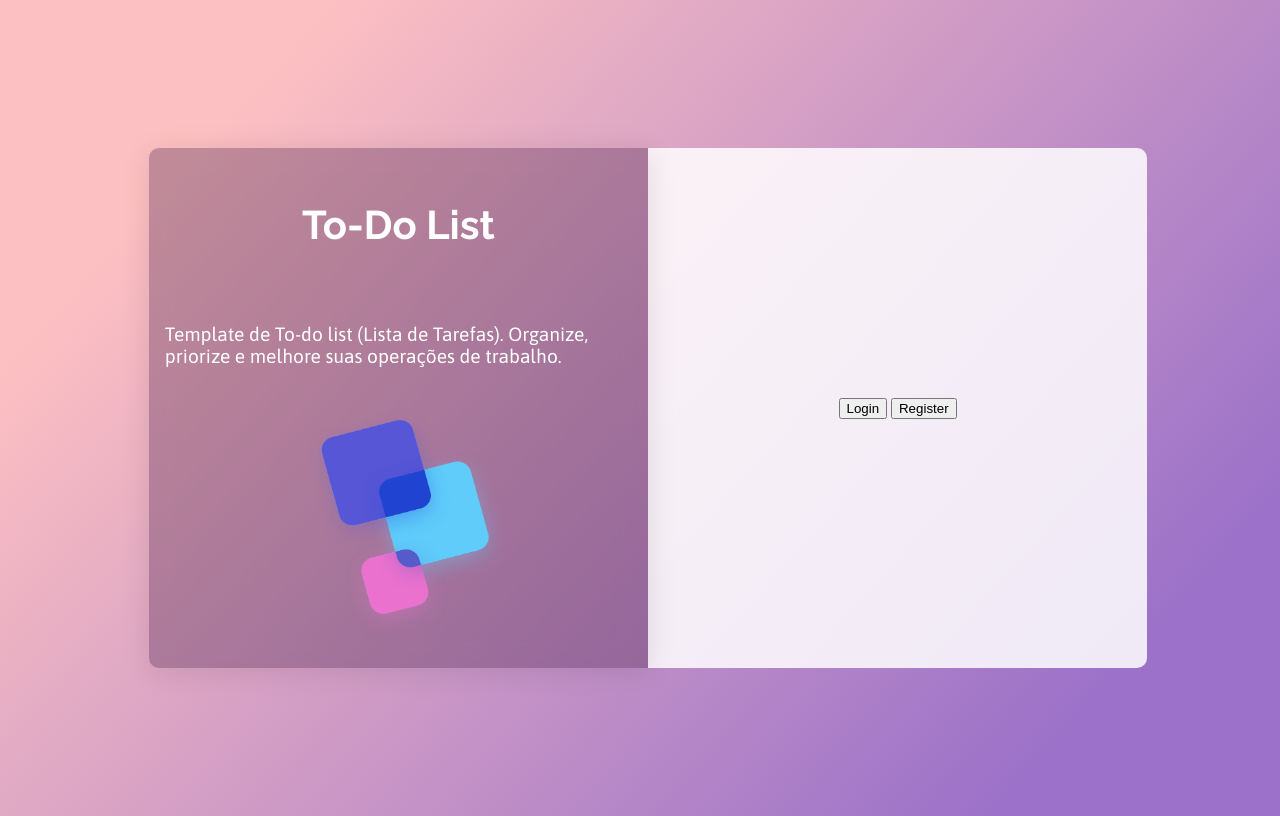
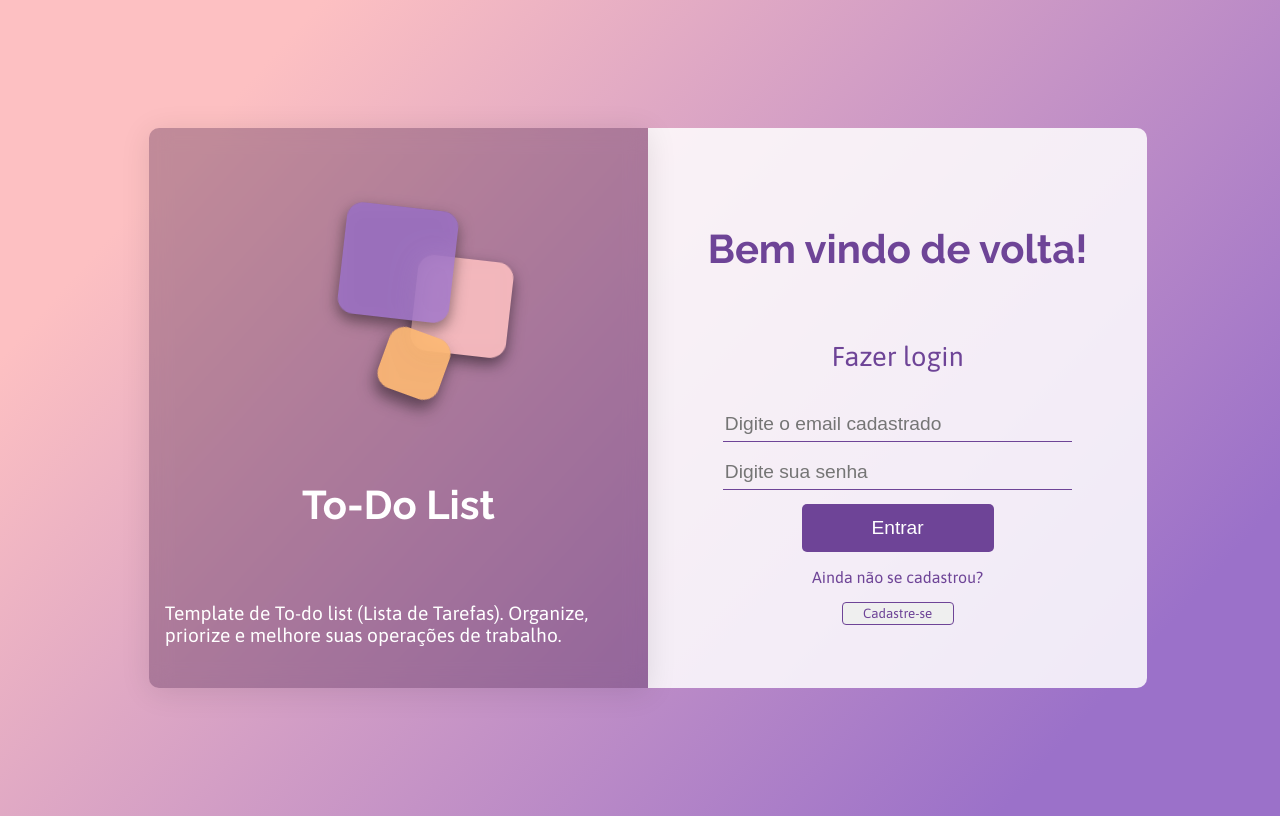
Before and after one commit to Eduardo-R-Machado/toDo-List, a plain HTML site: page index.html in a window 1280 px wide. Drawn offline with Linux system fonts and the light colour scheme.

Commit message:
Login e registro funcionando

```diff
--- /dev/null
+++ b/firebase-init.js
@@ -0,0 +1,12 @@
+const firebaseConfig = {
+    apiKey: "AIzaSyD1FddRZlYan08cvmSEFieGDYNR2fOnEmk",
+    authDomain: "todo-list-eduardo.firebaseapp.com",
+    projectId: "todo-list-eduardo",
+    storageBucket: "todo-list-eduardo.appspot.com",
+    messagingSenderId: "1077492883515",
+    appId: "1:1077492883515:web:88d97da2775065b38abc1e",
+    measurementId: "G-RHHKZQQ2WY"
+
+};
+
+firebase.initializeApp(firebaseConfig);
--- a/index.css
+++ b/index.css
@@ -11,7 +11,7 @@ body{
 
 .content-login-register{
     width: 78%;
-    height: 65%;
+    height: 70%;
     border-radius: 20px;
     font-family: var(--main-font);
     color: var(--light);
@@ -46,16 +46,55 @@ body{
 }
 
 .left-box .wrp-icon{
-    width: 15rem;
-    height: 15rem;
+    width: 80%;
+    height: 100%;
     display: flex;
     justify-content: center;
     align-items: center;
+    flex-direction: column;
+    margin-top: -3rem;
 }
 
-.wrp-icon img{
-    width: 100%;
-    height: 100%;
+.wrp-icon .box{
+    margin-top: 5rem;
+    border-radius: 16px;
+    box-shadow: 0 4px 30px rgba(0, 0, 0, 0.1);
+    backdrop-filter: blur(11.9px);
+    -webkit-backdrop-filter: blur(11.9px);
+    transform: rotate(66deg);
+}
+
+.box.large{
+    width: 7rem;
+    height: 7rem;
+    background: var(--bg-purple);
+    z-index: 2;
+    opacity: 0.8;
+    animation: float 6s ease infinite;
+}
+
+.box.medium{
+    width: 6rem;
+    height: 6rem;
+    background: var(--bg-rose);
+    z-index: 1;
+    opacity: 0.9;
+    margin-top: -60px;
+    margin-left: 8rem;
+    transform: rotate(80deg);
+    animation: float 6s alternate infinite;
+}
+
+.box.small{
+    z-index: 3;
+    opacity: 0.9;
+    margin-top: -20px;
+    width: 4rem;
+    height: 4rem;
+    background: var(--t-orange);
+    transform: rotate(70deg);
+    margin-left: 2rem;
+    animation: float 6s ease-in-out infinite;
 }
 
 .right-box {
@@ -68,7 +107,121 @@ body{
     background: rgba(255, 255, 255, 0.85);
     border-radius:0px 10px 10px 0px ;
     text-align: center;
+    color: var(--t-purple);
 }
+
+.wrp-login{
+    width: 100%;
+    height: 100%;
+    display: flex;
+    flex-direction: column;
+    align-items: center;
+    justify-content: center;
+}
+
+.wrp-login h2{
+    font-family: var(--title-font);
+    font-size: 2.5rem;
+}
+
+.wrp-login h4{
+    font-size: 1.7rem;
+    font-weight: 200;
+    text-align: left;
+}
+
+.wrp-login form{
+    display: flex;
+    flex-direction: column;
+    align-items: center;
+    width: 70%;
+}
+
+form .form-field{
+    width: 100%;
+    height: 2rem;
+    display: flex;
+    align-items: center;
+    justify-content: center;
+    margin-bottom: 1rem;
+}
+
+form .form-field input{
+    width: 100%;
+    height: 100%;
+    border: none;
+    outline: none;
+    background: transparent;
+    border-bottom: 1px solid var(--t-purple);
+    font-size: 1.2rem;
+    font-weight: 200;
+    color: var(--grey);
+}
+
+.solid{
+    width: 12rem;
+    height: 3rem;
+    border: none;
+    outline: none;
+    background: var(--t-purple);
+    border-radius: 5px;
+    font-size: 1.2rem;
+    font-weight: 200;
+    color: var(--light);
+    cursor: pointer;
+    transition: 0.4s ease-in-out;
+}
+
+.solid:hover{
+    background: var(--t-orange);
+}
+
+.small-btn{
+    width: 7rem;
+    height: 1.4rem;
+    display: flex;
+    align-items: center;
+    justify-content: center;
+    border: none;
+    border-radius: 4px;
+    border: 1px solid var(--t-purple);
+    font-family: var(--main-font);
+    color: var(--t-purple);
+    cursor: pointer;
+    transition: all 0.4s ease-in-out;
+}
+
+.small-btn:hover{
+    background: var(--t-purple);
+    color: var(--light);
+}
+
+.wrp-register{
+    display: none;
+    flex-direction: column;
+    width: 77%;
+    align-items: center;
+    justify-content: center;
+}
+
+.wrp-register form{
+    display: flex;
+    flex-direction: column;
+    align-items: center;
+    width: 100%;
+}
+
+@keyframes float{
+    0%,100%{
+        box-shadow:0 5px 15px 0 rgba(0,0,0,.6);
+        transform:translatey(0) rotate(0deg);
+    }
+    50%{
+        box-shadow:0 25px 15px 0 rgba(0,0,0,.2);
+        transform:translatey(-20px) rotate(86deg);
+    }
+}
+
 
 
 ::-webkit-scrollbar {
--- a/index.html
+++ b/index.html
@@ -12,27 +12,66 @@
     <main class="content-login-register">
 
             <div class="left-box">
+                <div class="wrp-icon">
+                    <div class="box large"></div>
+                    <div class="box medium"></div>
+                    <div class="box small"></div>
+                </div>
                 <h2>
                     To-Do List
                 </h2>
                 <h4>Template de To-do list (Lista de Tarefas). Organize, priorize e melhore suas operações de trabalho.</h4>
-                <div class="wrp-icon">
-                    <img src="logoTodo.png" alt="">
-                </div>
+
+
             </div>
 
             <div class="right-box">
-                <div class="buttons-login-regsiter">
-                    <button class="btn-login">
-                        Login
-                    </button>
-                    <button class="btn-register">
-                        Register
-                    </button>
+
+                 <div class="wrp-login">
+                    <h2>Bem vindo de volta!</h2>
+                    <h4>Fazer login</h4>
+                     <form>
+                         <div class="form-field email">
+                             <input type="email" name="email" id="emailLogin" placeholder="Digite o email cadastrado"/>
+                         </div>
+
+                         <div class="form-field senha">
+                             <input type="password" name="password" id="passwordLogin" placeholder="Digite sua senha"/>
+                         </div>
+
+                         <div class="wrp-btn-login">
+                             <button type="button" class="solid entrar" id="login-button" onclick="login()"> <span>Entrar</span></button>
+                         </div>
+                     </form>
+                     <p>Ainda não se cadastrou?</p>
+                     <button onclick="activeForm()" class="small-btn cadastrar-se">Cadastre-se</button>
                 </div>
+
+                <div class="wrp-register">
+                    <h2>Cadastre-se</h2>
+                    <h4>Para começar a usar o To-Do List</h4>
+                    <form>
+                        <div class="form-field email">
+                            <input type="email" name="email" id="emailCadastro" placeholder="Digite seu melhor email"/>
+                        </div>
+
+                        <div class="form-field senha">
+                            <input type="password" name="password" id="passwordCadastro" placeholder="Digite sua senha"/>
+                        </div>
+
+                        <div class="wrp-btn-cadastro">
+                            <button type="button" class="solid cadastrar" id="cadastro-button" onclick="register()"> <span>Cadastrar</span></button>
+                        </div>
+                    </form>
+                    <p>Já tem uma conta?</p>
+                    <button onclick="activeForm()" class="small-btn entrar">Entrar</button>
             </div>
+        </div>
     </main>
 </body>
 
+<script src="https://www.gstatic.com/firebasejs/9.6.7/firebase-app-compat.js"></script>
+<script src="https://www.gstatic.com/firebasejs/9.6.7/firebase-auth-compat.js"></script>
+<script src="firebase-init.js"></script>
 <script src="index.js"></script>
 </html>
--- a/index.js
+++ b/index.js
@@ -0,0 +1,39 @@
+function activeForm(login, register) {
+    login = document.querySelector('.wrp-login');
+    register = document.querySelector('.wrp-register');
+    if(login.style.display == 'none') {
+        login.style.display = 'flex';
+        register.style.display = 'none';
+    } else {
+        login.style.display = 'none';
+        register.style.display = 'flex';
+    }
+}
+
+
+function login() {
+    const emailLogin = document.querySelector('#emailLogin').value;
+    const passwordLogin = document.querySelector('#passwordLogin').value;
+    firebase.auth().signInWithEmailAndPassword(
+        emailLogin, passwordLogin
+    ).then(() => {
+        window.location.href = "todo.html";
+    }).catch(error => {
+        alert(error.message);
+    });
+}
+
+function register() {
+    const email = document.querySelector('#emailCadastro').value;
+    const password = document.querySelector('#passwordCadastro').value;
+    if(password !== '') {
+        firebase.auth().createUserWithEmailAndPassword(
+            email, password
+        ).then(() => {
+            window.location.href = "todo.html";
+        }).catch(error => {
+
+            alert(error.message);
+        })
+        }
+}
```
Also changed, not shown: todo.html (+3 -1 lines), todo.js (+8 -0 lines).
